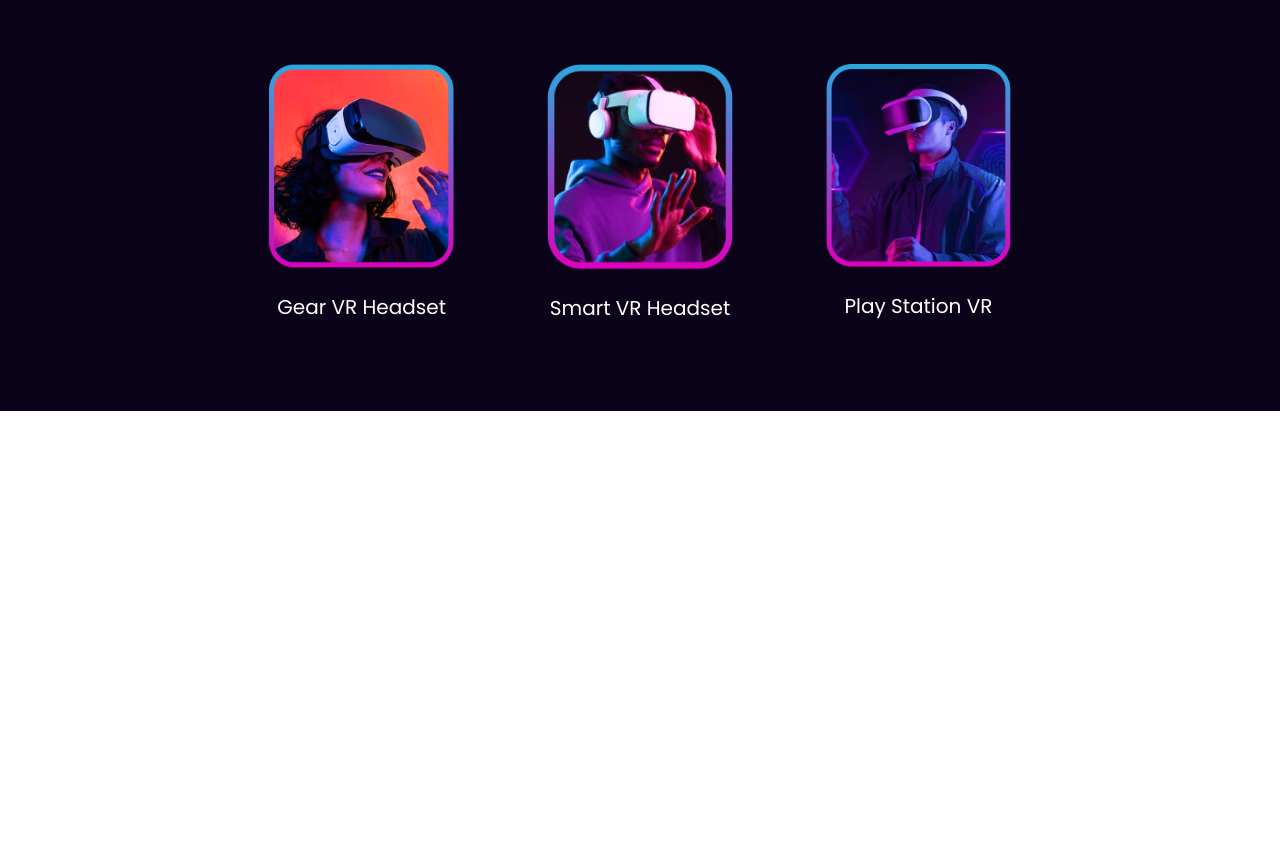
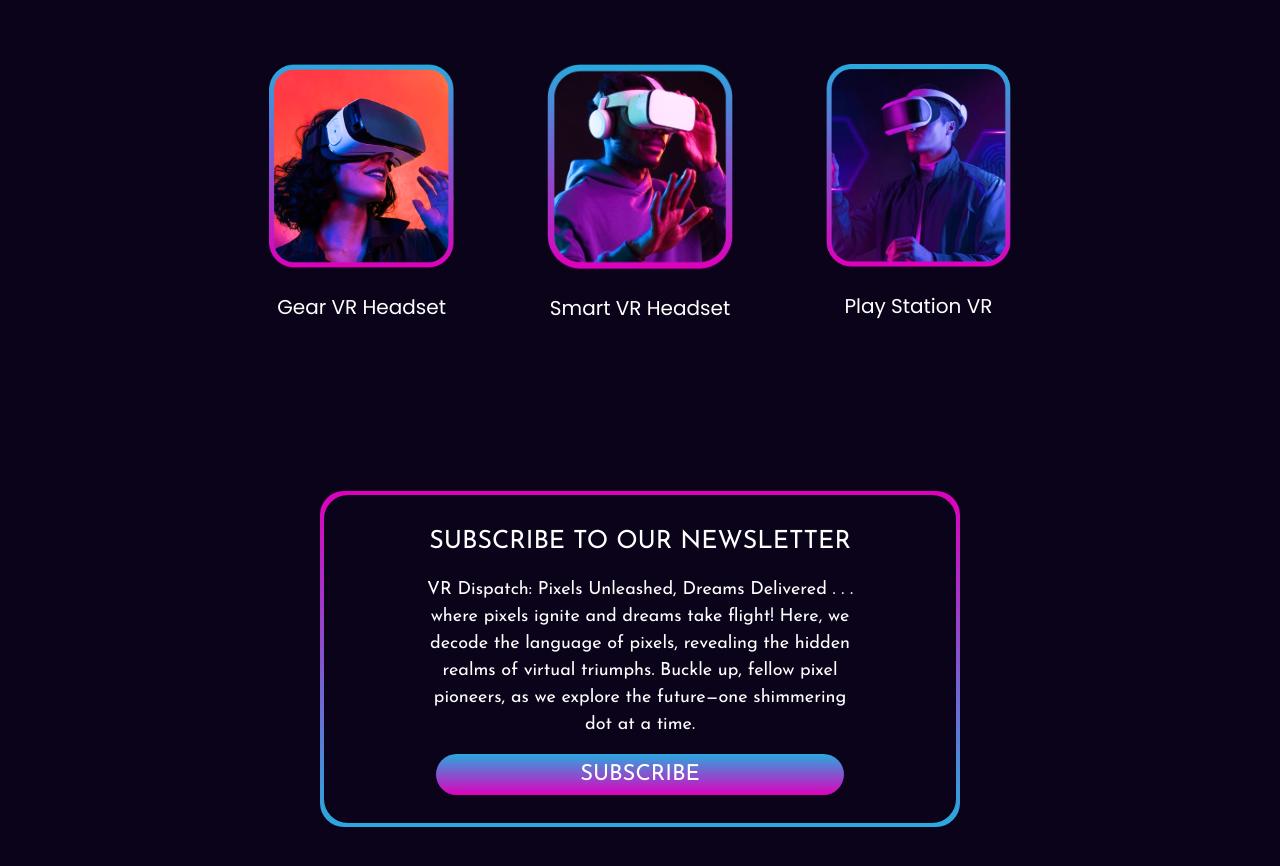
Before and after one commit to arunkrish11/next-gen, a Next.js app: page / in a window 1280 px wide. Shown: the top 866 px of the page. Before the commit the page ends 800 px from the top, so only its background shows below. Built offline with nearby package versions, Linux system fonts and the light colour scheme.

Commit message:
subscribe section added

```diff
--- a/src/app/page.tsx
+++ b/src/app/page.tsx
@@ -1,10 +1,12 @@
 import ImageRow from "@/elements/ImageRow";
+import Subscribe from "@/elements/Subscribe";
 import React from "react";
 
 function page() {
   return (
     <div>
       <ImageRow />
+      <Subscribe />
     </div>
   );
 }
--- /dev/null
+++ b/src/elements/Subscribe.tsx
@@ -0,0 +1,33 @@
+import React from "react";
+
+function Subscribe() {
+  return (
+    <div className="flex flex-col w-screen h-fit py-20 justify-center items-center text-white bg-[#0B0319] ">
+      <div className="w-[50%] h-fit rounded-3xl px-1 py-1 josefin-sans bg-gradient-to-b from-[#DF00BC] to-[#2AA9DF]">
+        <div className="rounded-3xl px-24 py-5 bg-[#0B0319] ">
+          <div className="flex justify-center py-2">
+            <h1 className="text-[25px] text-center">
+              SUBSCRIBE TO OUR NEWSLETTER
+            </h1>
+          </div>
+          <div className="flex justify-center py-2">
+            <p className="text-center text-[18px] ">
+              VR Dispatch: Pixels Unleashed, Dreams Delivered . . . where pixels
+              ignite and dreams take flight! Here, we decode the language of
+              pixels, revealing the hidden realms of virtual triumphs. Buckle
+              up, fellow pixel pioneers, as we explore the future—one shimmering
+              dot at a time.
+            </p>
+          </div>
+          <div className="flex justify-center py-2">
+            <button className="text-[22px] md:px-36 py-1 rounded-3xl text-center bg-gradient-to-t from-[#DF00BC] to-[#2AA9DF] ">
+              SUBSCRIBE
+            </button>
+          </div>
+        </div>
+      </div>
+    </div>
+  );
+}
+
+export default Subscribe;
```
